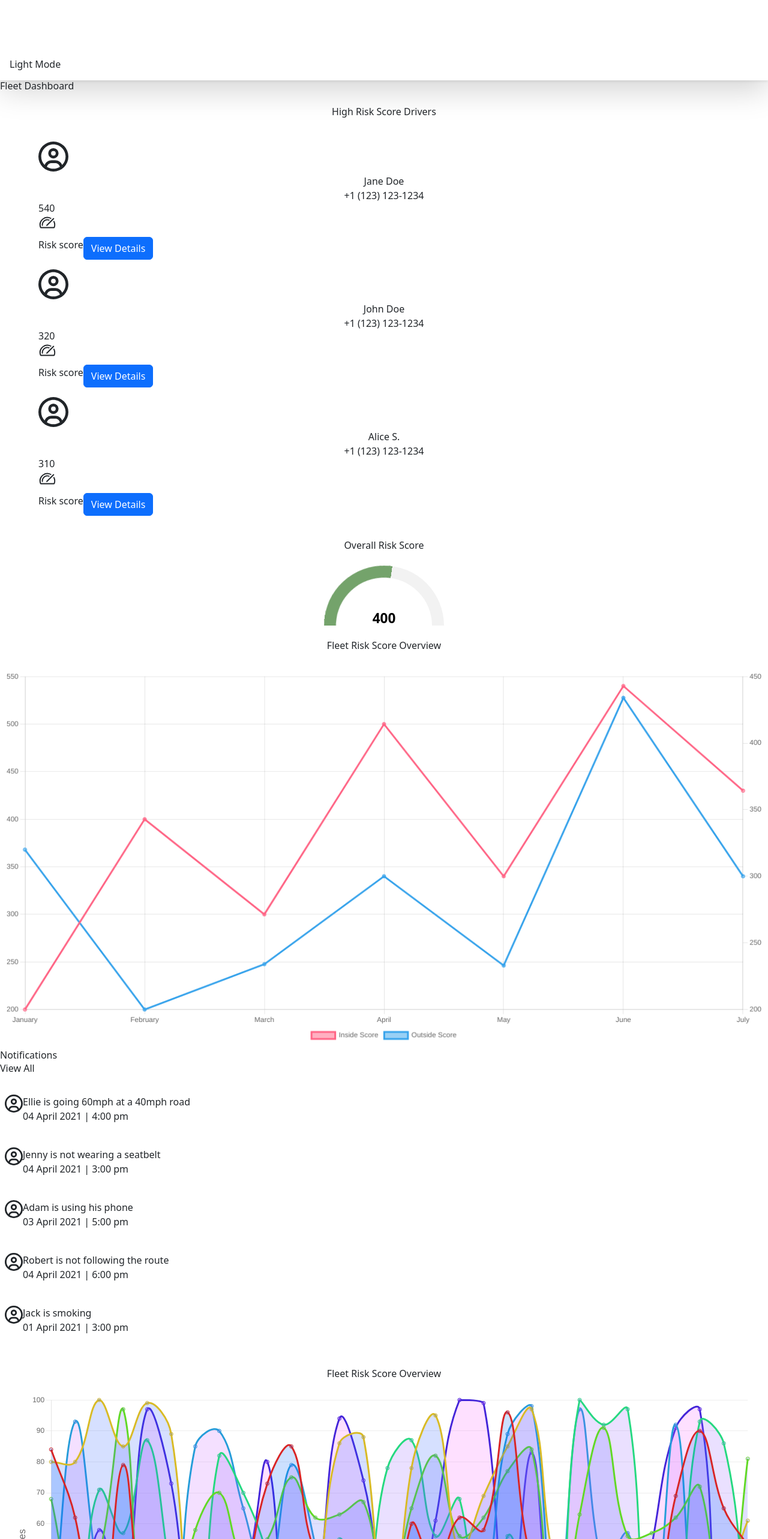
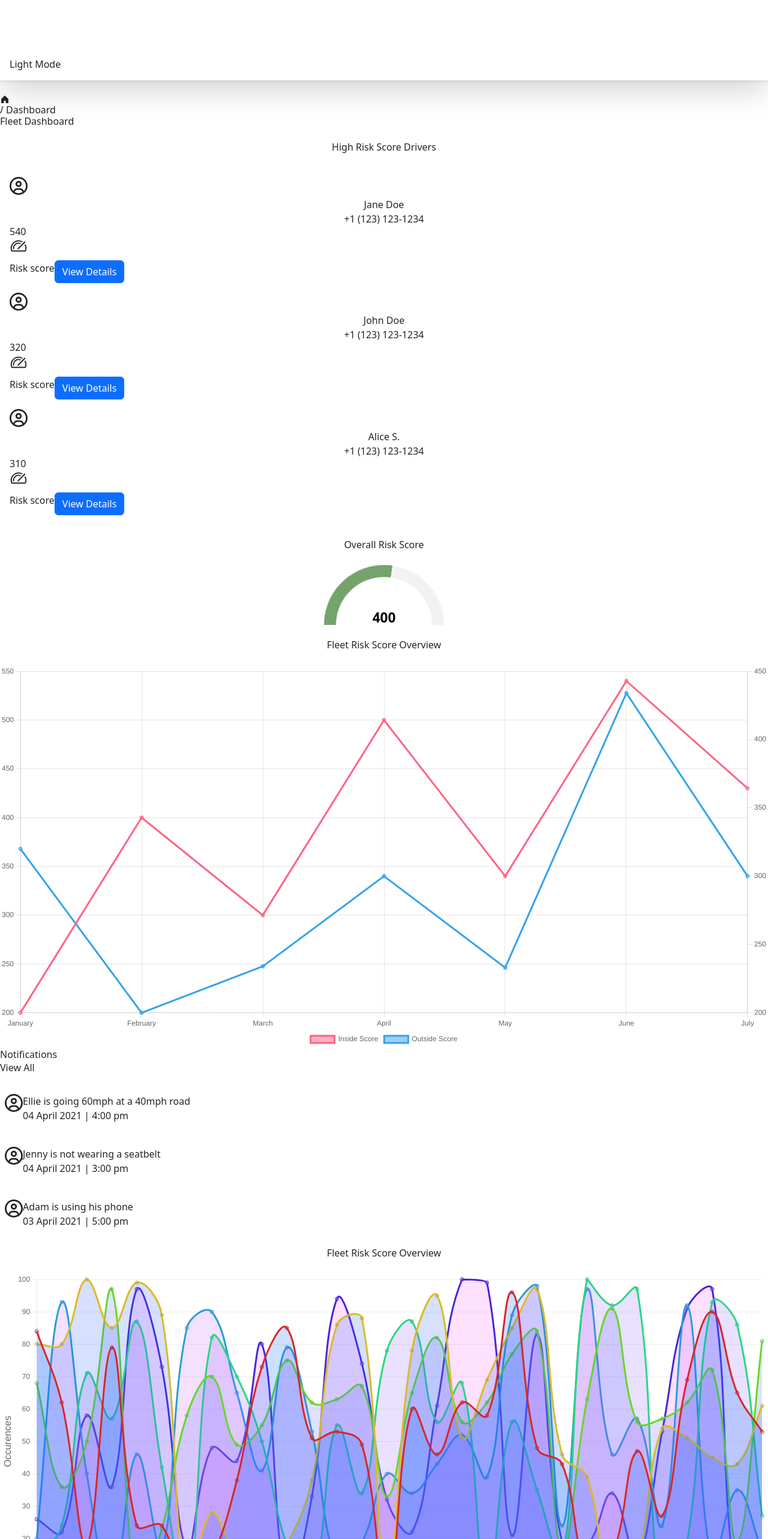
Before and after one commit to colemaring/sd1, a React (Vite) app in the folder client/: page / in a window 1280 px wide. Shown: the part 6380-8946 px from the top of the page at 60% size. Built offline with nearby package versions, Linux system fonts and the light colour scheme.

Commit message:
viewport fix

```diff
--- a/client/src/components/fleetdash components/AllStats.jsx
+++ b/client/src/components/fleetdash components/AllStats.jsx
@@ -50,7 +50,6 @@ export const options = {
       borderColor: "rgba(255, 255, 255, 0.5)",
       borderWidth: 1,
       padding: 10,
-      events: ["click"],
     },
   },
   scales: {
@@ -90,11 +89,11 @@ export const data = {
 
 function AllStats() {
   return (
-    <div className="z-10">
+    <div className=" bg-slate-100 rounded-xl">
       <h1 className="text-center text-2xl font-bold py-4 text-gray-800">
         Fleet Risk Score Overview
       </h1>
-      <Line options={options} data={data} className="z-10 relative" />
+      <Line options={options} data={data} className="relative" />
     </div>
   );
 }
--- a/client/src/components/fleetdash components/HighRiskDrivers.jsx
+++ b/client/src/components/fleetdash components/HighRiskDrivers.jsx
@@ -15,22 +15,22 @@ function HighRiskDrivers() {
     { name: "Alice S.", phone: "+1 (123) 123-1234", score: 310 },
   ];
   return (
-    <div className="high-container shadow-2xl px-5 w-max rounded-xl">
+    <div className="shadow-2xl rounded-xl overflow-hidden mr-2 h-full">
       <h3 className="text-center py-4 font-bold text-xl">
         High Risk Score Drivers
       </h3>
       <div className="drivers flex justify-around ">
         {drivers.map(({ name, phone, score }) => (
           <div
-            className="single-driver flex flex-column items-center m-3"
+            className=" flex flex-column items-center m-3"
             key={name}
           >
             {/* change icon to image eventually */}
-            <FaRegCircleUser size={50} />
-            <p className="text-center m-0 pt-1">
+            <FaRegCircleUser size={30} />
+            <p className="text-center m-0 pt-1 md:text-small">
               {name} <br /> {phone}
             </p>
-            <h2 className="font-bold text-xl">{score}</h2>
+            <h2 className="font-bold text-xl md:text-md">{score}</h2>
             <PiSpeedometer size={30} />
             Risk score
             <Button className="bg-green-400 mt-2 border-none">
--- a/client/src/components/fleetdash components/Notifications.jsx
+++ b/client/src/components/fleetdash components/Notifications.jsx
@@ -18,16 +18,16 @@ function Notifications() {
       alert: "using his phone",
       date: "03 April 2021 | 5:00 pm",
     },
-    {
-      driver: "Robert",
-      alert: "not following the route",
-      date: "04 April 2021 | 6:00 pm",
-    },
-    { driver: "Jack", alert: "smoking", date: "01 April 2021 | 3:00 pm" },
+    // {
+    //   driver: "Robert",
+    //   alert: "not following the route",
+    //   date: "04 April 2021 | 6:00 pm",
+    // },
+    // { driver: "Jack", alert: "smoking", date: "01 April 2021 | 3:00 pm" },
   ];
 
   return (
-    <div className="h-max">
+    <div className="h-full md:max-h-[100px]">
       <div className="flex justify-between">
         <h1 className="text-xl font-bold text-start">Notifications</h1>
         <a href="#" className="text-green-400 text-md font-semibold">
--- a/client/src/components/fleetdash components/OverallRiskScore.jsx
+++ b/client/src/components/fleetdash components/OverallRiskScore.jsx
@@ -3,13 +3,13 @@ import "../styles/overallscore.css";
 
 function OverallRiskScore() {
   return (
-    <div className="h-[320px] shadow-xl rounded-xl">
+    <div className="h-full shadow-xl rounded-xl">
       <h3 className="text-center font-bold text-xl py-4">Overall Risk Score</h3>
-      <ul className="chart-skills">
-        <li>
-          <span></span>
-        </li>
-      </ul>
+        <ul className="chart-skills">
+          <li>
+            <span></span>
+          </li>
+        </ul>
     </div>
   );
 }
--- a/client/src/components/fleetdash components/ScoreOverview.jsx
+++ b/client/src/components/fleetdash components/ScoreOverview.jsx
@@ -78,7 +78,7 @@ function ScoreOverview() {
       <h1 className="text-center text-xl font-bold py-4">
         Fleet Risk Score Overview
       </h1>
-      <Line options={options} data={data} className="p-2" />
+      <Line options={options} data={data} className="" />
     </div>
   );
 }
--- a/client/src/pages/Home.jsx
+++ b/client/src/pages/Home.jsx
@@ -13,24 +13,27 @@ export default function Home() {
     <>
       <div className="flex">
         <SideGrid />
-        <div className="w-full ml-20 mr-[30px]">
-          <div className="grid grid-cols-8 grid-rows-8 h-screen gap-3 gap-y-5">
-            <div className="col-span-8">
-              <h1 className="font-bold text-4xl pt-14 ">Fleet Dashboard</h1>
+        <div className="w-full ml-20 mr-[30px] ">
+          <div className="grid grid-cols-10 auto-rows-[100px] h-screen gap-x-5 gap-y-6">
+            <div className="col-span-10">
+              <div className="pt-4">
+                <h3 className="text-sm text-gray-400 mr-2"><PiHouseFill className="inline"/> / Dashboard </h3>
+                <h1 className="font-bold text-2xl ">Fleet Dashboard</h1>
+              </div>
             </div>
-            <div className="col-span-3 row-span-2 row-start-2 w-full">
+            <div className="col-span-5 row-span-3 row-start-2 w-full ">
               <HighRiskDrivers />
             </div>
-            <div className="col-span-2 row-span-2 col-start-5 row-start-">
+            <div className="col-span-2 row-span-3 col-start-6 row-start-2">
               <OverallRiskScore />
             </div>
-            <div className="col-span-2 row-span-2 col-start-7 row-start-2 h-[320px]">
+            <div className="col-span-3 row-span-3 col-start-8 row-start-">
               <ScoreOverview />
             </div>
             <div className="col-span-3 row-span-2 row-start-5">
               <Notifications />
             </div>
-            <div className="col-span-5 row-span-2 col-start-4 row-start-5 h-[500px] bg-slate-100 p-4 rounded-xl">
+            <div className="col-span-7 row-span-2 col-start-4 row-start-5">
               <AllStats />
             </div>
             <div className="col-span-8 row-span-1 row-start-8"></div>
```
